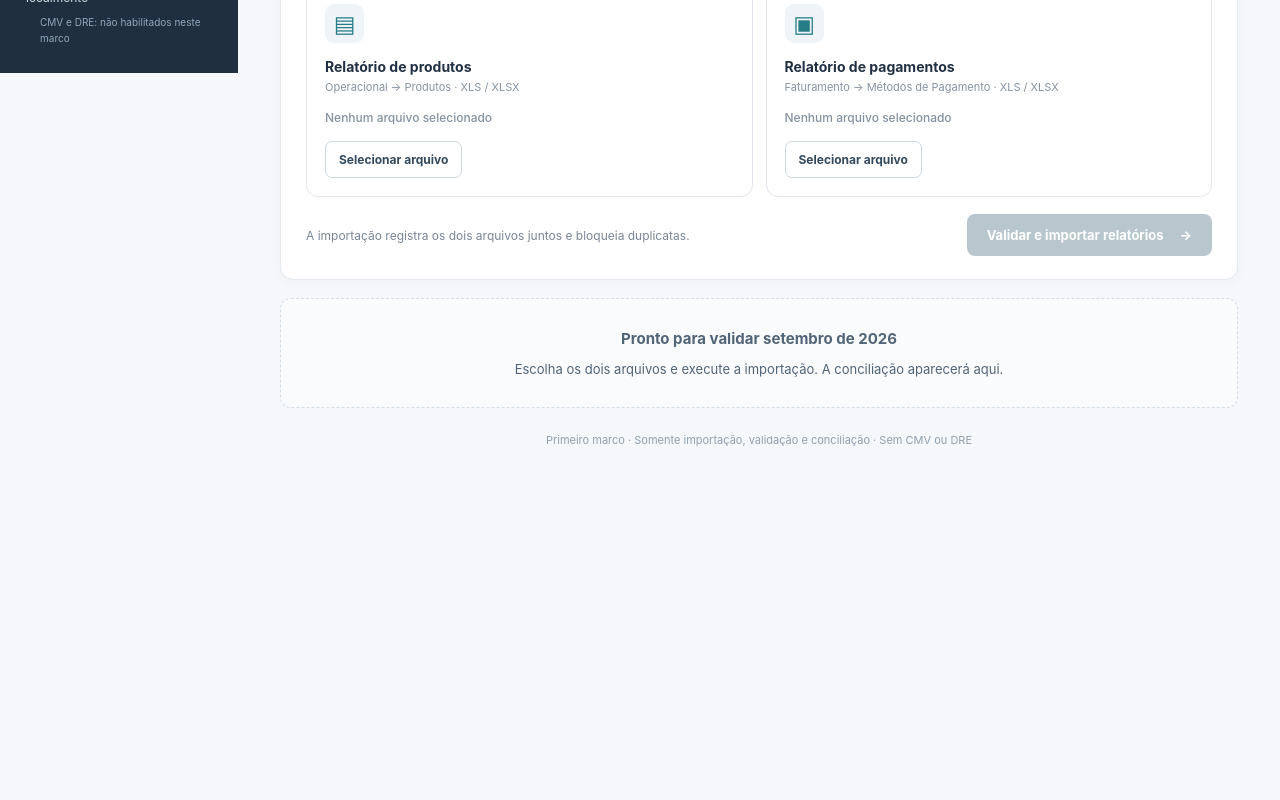
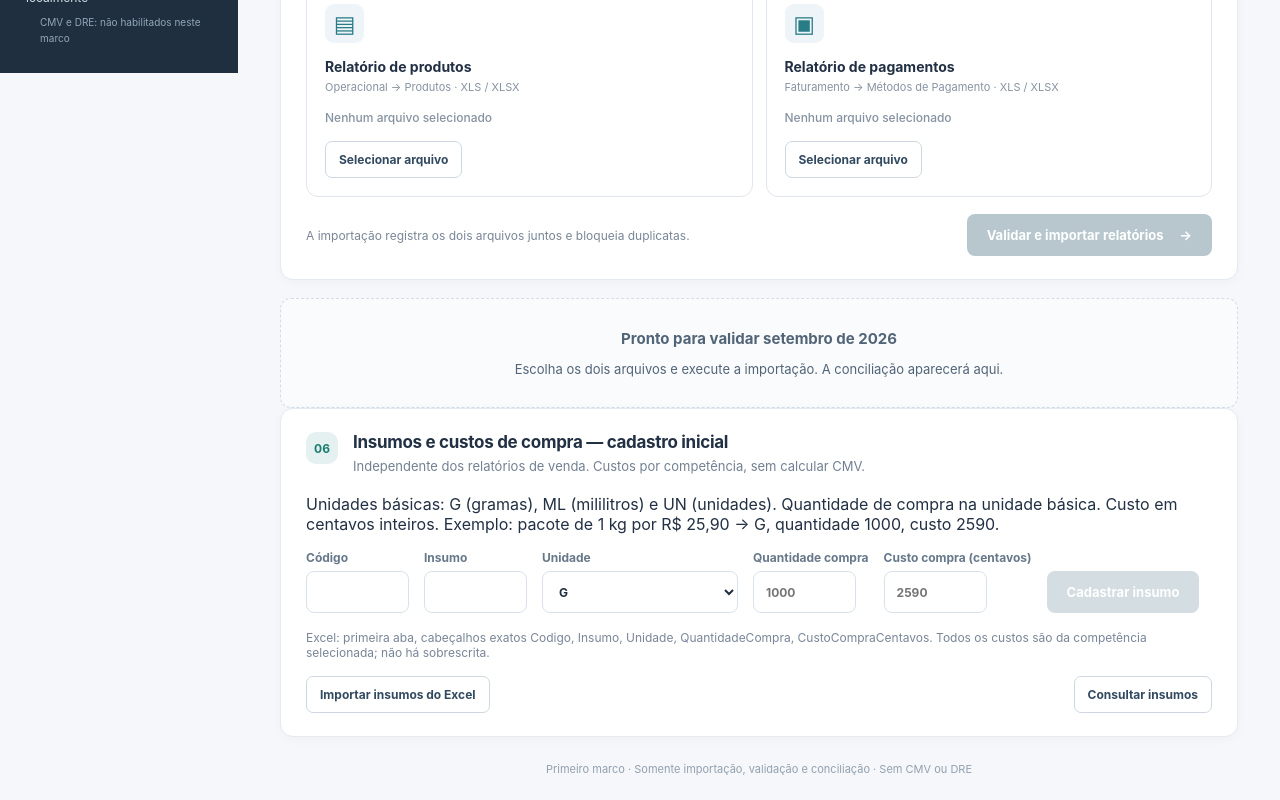
Before and after one commit to MichaelDeCarvalho/DRE-Mais1, a React (Vite) app: page / in a window 1280 px wide. Shown: the part 727-1527 px from the top of the page. Before the commit the page ends 1198 px from the top, so only its background shows below. Built offline with nearby package versions, Linux system fonts and the light colour scheme.

Commit message:
feat: formulario de insumos e importacao Excel na interface Windows

```diff
--- a/src/App.tsx
+++ b/src/App.tsx
@@ -29,6 +29,15 @@ export function App() {
   const [catalogStatusLoading, setCatalogStatusLoading] = useState(true);
   const [catalogInfo, setCatalogInfo] = useState<CatalogImportSummary | null>(null);
   const [catalogError, setCatalogError] = useState<string | null>(null);
+  const [ingredientCode, setIngredientCode] = useState('');
+  const [ingredientName, setIngredientName] = useState('');
+  const [ingredientUnit, setIngredientUnit] = useState('G');
+  const [ingredientQty, setIngredientQty] = useState('');
+  const [ingredientCost, setIngredientCost] = useState('');
+  const [ingredients, setIngredients] = useState<Array<{ code: string; name: string; baseUnit: string; quantityBase: number; purchaseCents: number; origin: string }>>([]);
+  const [ingredientError, setIngredientError] = useState('');
+  const [ingredientInfo, setIngredientInfo] = useState('');
+  const [ingredientBusy, setIngredientBusy] = useState(false);
   const period = `${year}-${month}`;
   const [mappingSaving, setMappingSaving] = useState(false);
   const busy = pending || catalogLoading || dialogBusy || mappingSaving;
@@ -108,6 +117,39 @@ export function App() {
     } catch (reason) { setError(explainError(reason)); }
     finally { setMappingSaving(false); }
   }
+  async function reloadIngredients() {
+    try {
+      setIngredients(await invoke<typeof ingredients>('list_ingredients', { period }));
+      setIngredientError('');
+    } catch (e) { setIngredientError(explainError(e)); }
+  }
+  async function saveIngredient() {
+    if (ingredientBusy) return;
+    setIngredientBusy(true); setIngredientError(''); setIngredientInfo('');
+    try {
+      if (!/^\\d+$/.test(ingredientQty) || !/^\\d+$/.test(ingredientCost)) throw new Error('Quantidade e custo em centavos devem ser inteiros sem pontos ou vírgulas.');
+      await invoke('register_ingredient', {
+        period, code: ingredientCode, name: ingredientName, baseUnit: ingredientUnit,
+        quantityBase: Number(ingredientQty), purchaseCents: Number(ingredientCost),
+      });
+      setIngredientInfo('Insumo e custo cadastrados nesta competência.');
+      setIngredientCode('');setIngredientName('');setIngredientQty('');setIngredientCost('');
+      await reloadIngredients();
+    } catch (e) { setIngredientError(explainError(e)); }
+    finally { setIngredientBusy(false); }
+  }
+  async function importIngredientFile() {
+    if (ingredientBusy) return;
+    setIngredientBusy(true);setIngredientError('');setIngredientInfo('');
+    try {
+      const chosen = await open({ multiple: false, directory: false, title: 'Planilha de insumos e custos', filters: [{ name: 'Excel', extensions: ['xls', 'xlsx'] }] });
+      if (typeof chosen !== 'string') return;
+      const data = await invoke<{ imported: number; filename: string }>('import_ingredients_excel', { period, path: chosen });
+      setIngredientInfo(`${data.imported} insumos importados de ${data.filename}.`);
+      await reloadIngredients();
+    } catch (e) { setIngredientError(explainError(e)); }
+    finally { setIngredientBusy(false); }
+  }
   async function submit() {
     if (!productsPath || !paymentsPath || !canSubmit) return;
     setPending(true); setError(null); setResult(null); setEditingCode(null); setFilter('');
@@ -182,6 +224,26 @@ export function App() {
             {result.unmappedProducts.length > 0 ? <><div className="scroll-table"><table><thead><tr><th>Código</th><th>Produto</th><th>Categoria</th><th className="num">Quantidade</th><th className="num">Vendas</th><th>Status</th><th>Ação</th></tr></thead><tbody>{visibleProducts.map(p => <tr key={p.externalCode}><td className="mono">{p.externalCode}</td><td>{p.name}</td><td>{p.category}</td><td className="num">{p.quantity}</td><td className="num">{brl(p.salesCents)}</td><td><span className="pending-tag">Não mapeado</span></td><td><button type="button" className="outline-button" disabled={busy} onClick={() => beginMapping(p.externalCode, p.name, p.category)}>Cadastrar</button></td></tr>)}</tbody></table></div><p className="footnote">{visibleProducts.length} de {result.unmappedProducts.length} pendências exibidas. O resultado depende dos códigos atualmente cadastrados. A Base DRE pode ser carregada pela seção opcional acima; os códigos com erro permanecem pendentes.</p></> : <div className="empty-state">Nenhum código externo pendente de mapeamento.</div>}
           </section>
         </> : <section className="empty-state"><strong>Pronto para validar setembro de 2026</strong><p>Escolha os dois arquivos e execute a importação. A conciliação aparecerá aqui.</p></section>}
+        <section className="section-block" aria-labelledby="ingredient-heading">
+          <div className="section-heading"><span className="step">06</span><div><h2 id="ingredient-heading">Insumos e custos de compra — cadastro inicial</h2><p>Independente dos relatórios de venda. Custos por competência, sem calcular CMV.</p></div></div>
+          <p>Unidades básicas: G (gramas), ML (mililitros) e UN (unidades). Quantidade de compra na unidade básica. Custo em centavos inteiros. Exemplo: pacote de 1 kg por R$ 25,90 → G, quantidade 1000, custo 2590.</p>
+          <div className="selectors">
+            <label>Código<input value={ingredientCode} maxLength={40} disabled={ingredientBusy} onChange={e => setIngredientCode(e.target.value)} /></label>
+            <label>Insumo<input value={ingredientName} maxLength={200} disabled={ingredientBusy} onChange={e => setIngredientName(e.target.value)} /></label>
+            <label>Unidade<select value={ingredientUnit} disabled={ingredientBusy} onChange={e => setIngredientUnit(e.target.value)}><option>G</option><option>ML</option><option>UN</option></select></label>
+            <label>Quantidade compra<input value={ingredientQty} inputMode="numeric" disabled={ingredientBusy} onChange={e => setIngredientQty(e.target.value)} placeholder="1000"/></label>
+            <label>Custo compra (centavos)<input value={ingredientCost} inputMode="numeric" disabled={ingredientBusy} onChange={e => setIngredientCost(e.target.value)} placeholder="2590"/></label>
+            <button type="button" className="primary-button" disabled={ingredientBusy || !ingredientCode.trim() || !ingredientName.trim() || !ingredientQty || !ingredientCost} onClick={saveIngredient}>Cadastrar insumo</button>
+          </div>
+          <div className="action-line">
+            <p>Excel: primeira aba, cabeçalhos exatos Codigo, Insumo, Unidade, QuantidadeCompra, CustoCompraCentavos. Todos os custos são da competência selecionada; não há sobrescrita.</p>
+            <button type="button" className="outline-button" disabled={ingredientBusy} onClick={importIngredientFile}>Importar insumos do Excel</button>
+            <button type="button" className="outline-button" disabled={ingredientBusy} onClick={reloadIngredients}>Consultar insumos</button>
+          </div>
+          {ingredientError && <div className="feedback feedback-error" role="alert">{ingredientError}</div>}
+          {ingredientInfo && <div className="feedback feedback-info" role="status">{ingredientInfo}</div>}
+          {ingredients.length > 0 && <div className="scroll-table"><table><thead><tr><th>Código</th><th>Insumo</th><th>Unidade</th><th>Qtd. compra</th><th>Custo compra</th><th>Origem</th></tr></thead><tbody>{ingredients.map(i => <tr key={i.code}><td>{i.code}</td><td>{i.name}</td><td>{i.baseUnit}</td><td className="num">{i.quantityBase}</td><td className="num">{brl(i.purchaseCents)}</td><td>{i.origin}</td></tr>)}</tbody></table></div>}
+        </section>
         <footer>Primeiro marco · Somente importação, validação e conciliação · Sem CMV ou DRE</footer>
       </main>
     </div>
```
